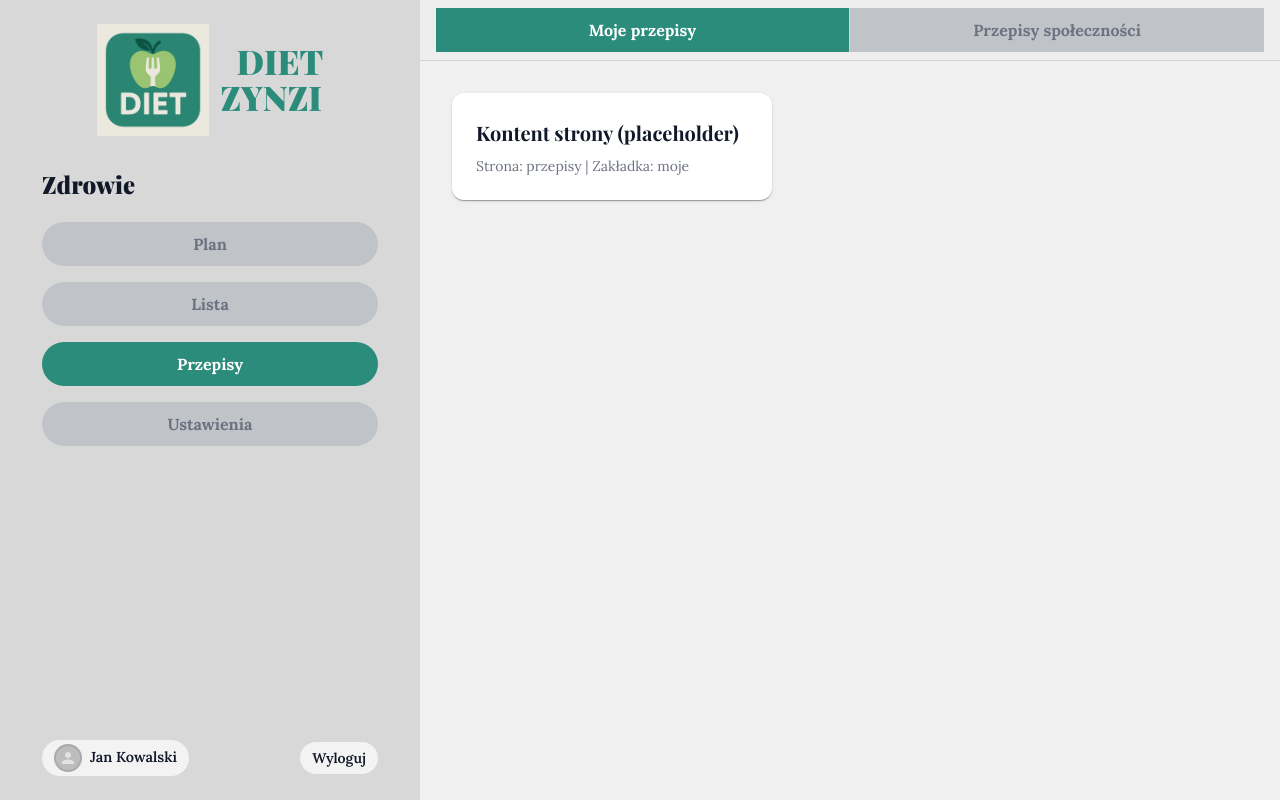
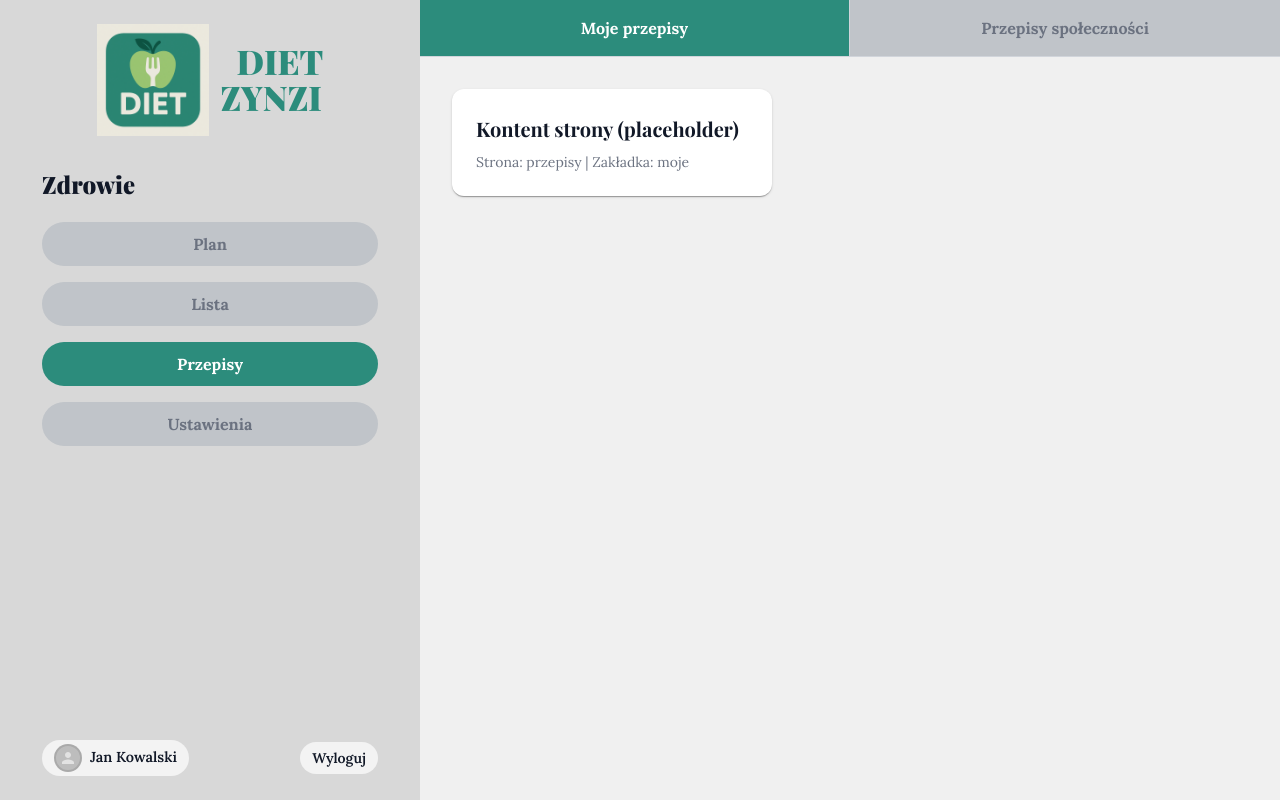
Before and after one commit to Zyzibit/FoodMatch, a React (Vite) app in the folder frontend/: page /sidebar-preview in a window 1280 px wide. Built offline with nearby package versions, Linux system fonts and the light colour scheme.

Commit message:
toppanel1

```diff
--- a/frontend/src/components/buttons/Tile.tsx
+++ b/frontend/src/components/buttons/Tile.tsx
@@ -12,6 +12,7 @@ export interface TileProps {
   size?: TileSize;
   square?: boolean; // if true, remove border radius (useful for date strip)
   bordered?: boolean; // optional border (handled usually by parent)
+  fullHeight?: boolean; // when true, tile stretches to parent's height
   onClick?: MouseEventHandler<HTMLButtonElement>;
   className?: string;
 }
@@ -32,6 +33,7 @@ export default function Tile({
   size = "md",
   square = false,
   bordered = false,
+  fullHeight = false,
   onClick,
   className,
 }: TileProps) {
@@ -49,11 +51,12 @@ export default function Tile({
         return {
           justifyContent: "center",
           borderRadius: square ? 0 : 9999,
-          py: paddings[size],
+          // when fullHeight is requested, let parent control height and remove vertical padding
+          py: fullHeight ? 0 : paddings[size],
           px: 2,
           textTransform: "none",
           boxShadow: "none",
-          height: heights[size],
+          height: fullHeight ? "100%" : heights[size],
           backgroundColor: active ? t.palette.secondary.main : neutralBg,
           color: active ? t.palette.common.white : t.palette.text.secondary,
           overflow: "hidden",
--- a/frontend/src/components/panels/TopPanel.tsx
+++ b/frontend/src/components/panels/TopPanel.tsx
@@ -57,6 +57,7 @@ export default function TopPanel({
   onChange?: (key: string) => void;
   sticky?: boolean;
 }) {
+  const TOP_PANEL_HEIGHT = 56; // px - fixed height for the strip so tiles always same height
   // date strip: always create 9 days from -2..+6 relative to today
   const dateTiles = useMemo(() => {
     const today = new Date();
@@ -111,8 +112,8 @@ export default function TopPanel({
         width: "100%",
         bgcolor: t.palette.grey[200],
         borderBottom: `1px solid ${t.palette.grey[300]}`,
-        px: 2,
-        py: 1,
+        px: 0,
+        py: 0, // no vertical padding so inner strip can control exact height
         position: sticky ? "sticky" : "static",
         top: sticky ? 0 : "auto",
         zIndex: sticky ? 10 : "auto",
@@ -123,8 +124,9 @@ export default function TopPanel({
           display: "grid",
           gridTemplateColumns: `repeat(${count}, 1fr)`,
           gap: 0,
-          maxWidth: 1100,
-          mx: "auto",
+          width: "100%",
+          height: TOP_PANEL_HEIGHT,
+          alignItems: "stretch",
         }}
       >
         {renderArray.map((it, i) => {
@@ -139,6 +141,7 @@ export default function TopPanel({
               key={key}
               sx={(t) => ({
                 width: "100%",
+                height: "100%",
                 borderRight:
                   i < count - 1 ? `1px solid ${t.palette.grey[300]}` : "none",
               })}
@@ -148,6 +151,7 @@ export default function TopPanel({
                 icon={icon}
                 size={activePage === "plan" ? "sm" : "md"}
                 square
+                fullHeight
                 active={active}
                 disabled={disabled}
                 onClick={() => onChange?.(key)}
```
